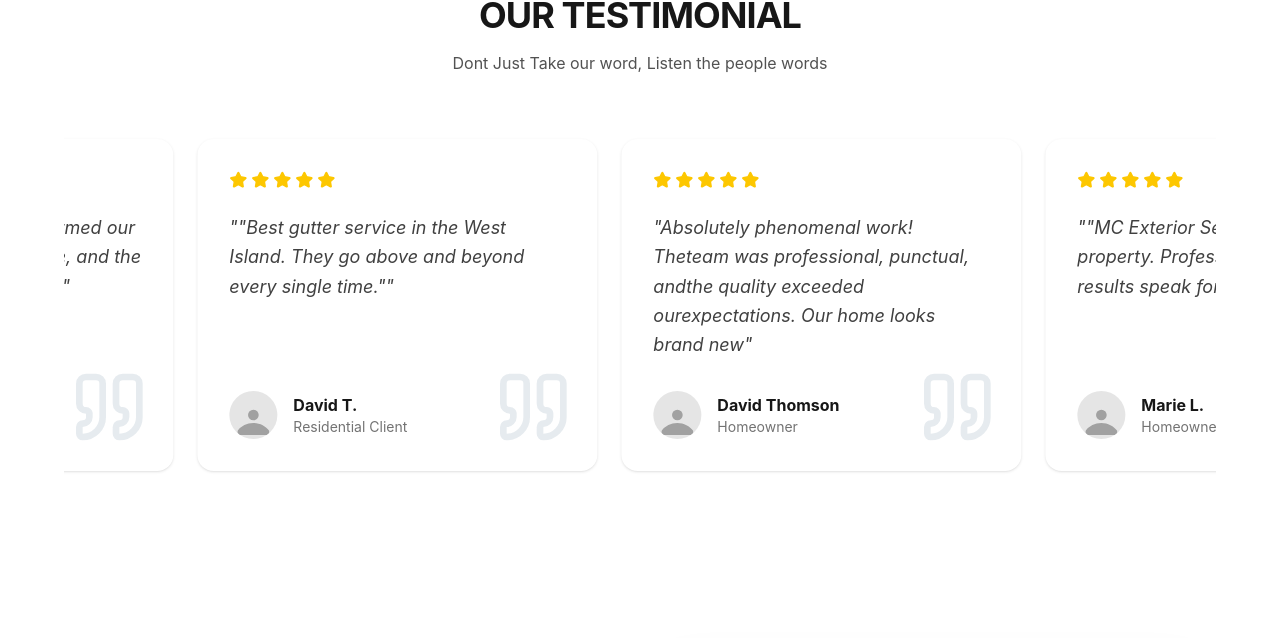
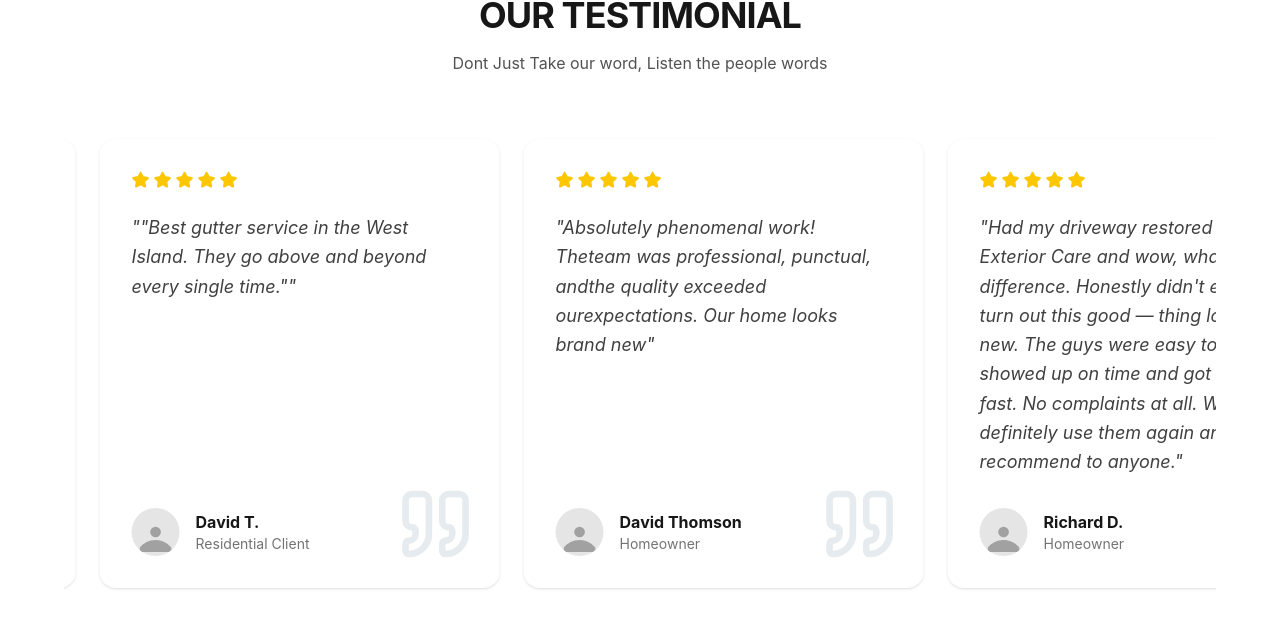
Before and after one commit to ys-sites/MC-Exterior-Care, a React (Vite) app: page / in a window 1280 px wide. Shown: the part 5177-5815 px from the top of the page. Built offline with nearby package versions, Linux system fonts and the light colour scheme.

Commit message:
fix this

```diff
--- a/src/translations.ts
+++ b/src/translations.ts
@@ -122,7 +122,8 @@ export const translations = {
       items: [
         { name: "Marie L.", role: "Homeowner", text: "\"MC Exterior Service transformed our property. Professional, reliable, and the results speak for themselves.\"" },
         { name: "David T.", role: "Residential Client", text: "\"Best gutter service in the West Island. They go above and beyond every single time.\"" },
-        { name: "David Thomson", role: "Homeowner", text: "Absolutely phenomenal work! Theteam was professional, punctual, andthe quality exceeded ourexpectations. Our home looks brand new" }
+        { name: "David Thomson", role: "Homeowner", text: "Absolutely phenomenal work! Theteam was professional, punctual, andthe quality exceeded ourexpectations. Our home looks brand new" },
+        { name: "Richard D.", role: "Homeowner", text: "Had my driveway restored by MC Exterior Care and wow, what a difference. Honestly didn't expect it to turn out this good — thing looks brand new. The guys were easy to deal with, showed up on time and got it done fast. No complaints at all. Would definitely use them again and would recommend to anyone." }
       ]
     },
     contact: {
@@ -304,7 +305,8 @@ export const translations = {
       items: [
         { name: "Marie L.", role: "Propriétaire", text: "\"MC Exterior Service a transformé notre propriété. Professionnel, fiable, et les résultats parlent d'eux-mêmes.\"" },
         { name: "David T.", role: "Client Résidentiel", text: "\"Le meilleur service de gouttières dans l'Ouest-de-l'Île. Ils se surpassent à chaque fois.\"" },
-        { name: "David Thomson", role: "Propriétaire", text: "Travail absolument phénoménal ! L'équipe était professionnelle, ponctuelle et la qualité a dépassé nos attentes. Notre maison a l'air toute neuve" }
+        { name: "David Thomson", role: "Propriétaire", text: "Travail absolument phénoménal ! L'équipe était professionnelle, ponctuelle et la qualité a dépassé nos attentes. Notre maison a l'air toute neuve" },
+        { name: "Richard D.", role: "Propriétaire", text: "J'ai fait restaurer mon entrée par MC Exterior Care et wow, quelle différence. Je ne m'attendais pas à ce que ça soit aussi beau — ça a l'air tout neuf. Les gars étaient faciles à gérer, sont arrivés à l'heure et ont terminé rapidement. Aucune plainte. Je les réutiliserais sans hésiter et les recommande à tous." }
       ]
     },
     contact: {
```
